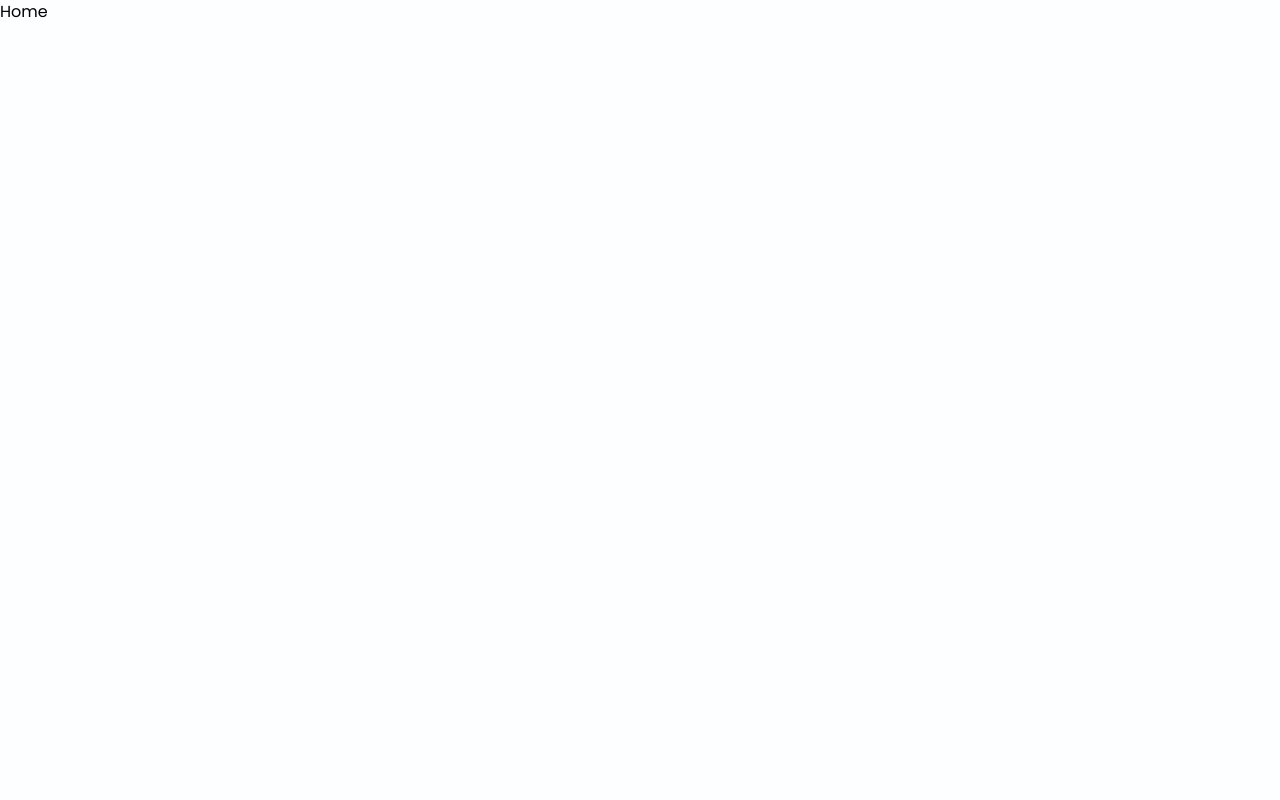
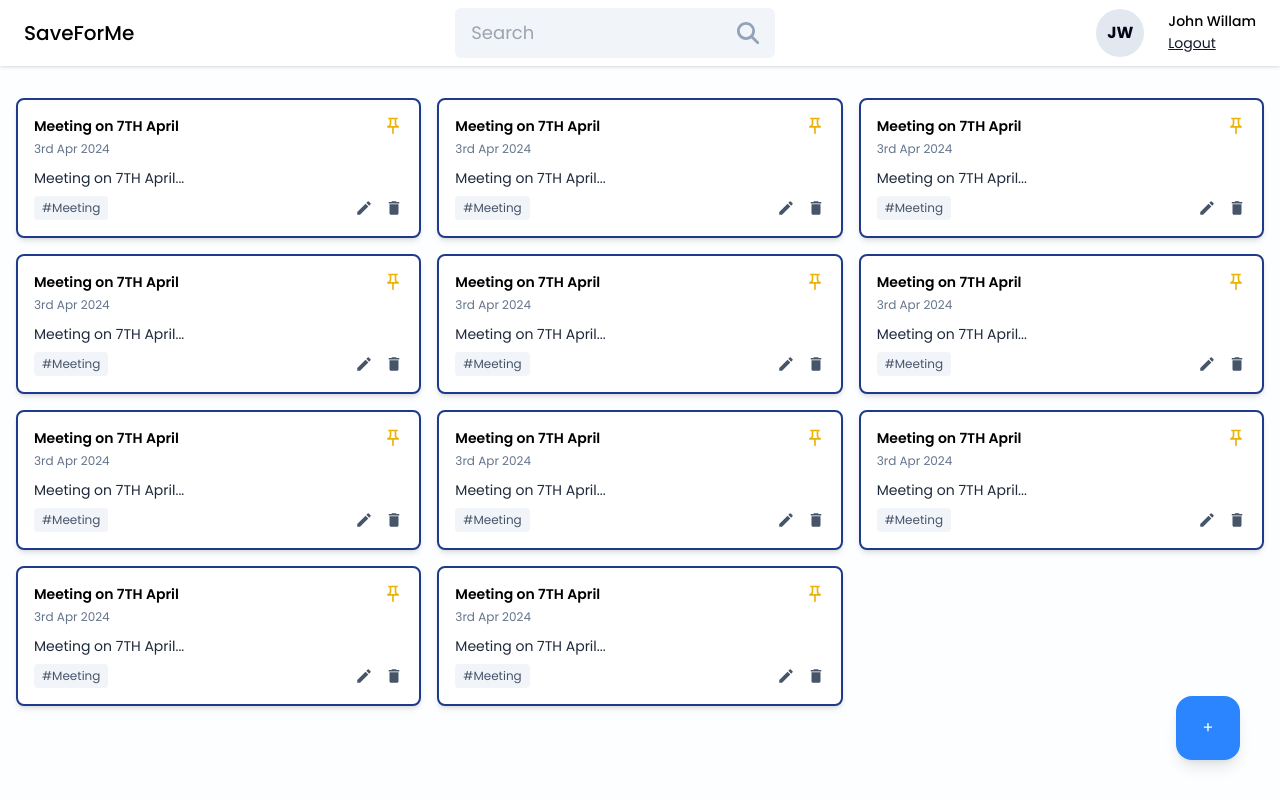
Before and after one commit to alaebouhmaladev/save-for-me, a React (Vite) app in the folder Client/: page /dashboard in a window 1280 px wide. Built offline with nearby package versions, Linux system fonts and the light colour scheme.

Commit message:
Dashboard and card, serachbar componenets

```diff
--- /dev/null
+++ b/Client/src/components/Cards/NoteCard.jsx
@@ -0,0 +1,46 @@
+import React from "react";
+import { MdOutlinePushPin, MdCreate, MdDelete } from "react-icons/md";
+
+const NoteCard = ({ title, date, content, tags, isPinned, onEdit, onDelete, onPinNote }) => {
+    return (
+
+        <div className={`p-4 rounded-lg shadow-md bg-white border-2 ${isPinned ? 'border-blue-900' : 'border-blue-200'} hover:border-blue-400`}>
+            <div className="flex justify-between items-start mb-2">
+                <div>
+                    <h2 className="text-sm font-semibold">{title}</h2>
+                    <span className="text-xs text-slate-500">{date}</span>
+                </div>
+                <MdOutlinePushPin
+                    className={`text-xl cursor-pointer ${isPinned ? 'text-yellow-500' : 'text-slate-400'} hover:text-yellow-600`}
+                    onClick={onPinNote}
+                    title="Pin Note"
+                    aria-label="Pin Note"
+                />
+            </div>
+
+            <p className="text-sm text-slate-800 mb-2">
+                {content?.slice(0, 100)}...
+            </p>
+
+            <div className="flex justify-between items-center text-sm text-slate-600">
+                <span className="text-xs bg-slate-100 px-2 py-1 rounded">{tags}</span>
+                <div className="flex items-center gap-3">
+                    <MdCreate
+                        className="text-lg cursor-pointer hover:text-green-600"
+                        onClick={onEdit}
+                        title="Edit Note"
+                        aria-label="Edit Note"
+                    />
+                    <MdDelete
+                        className="text-lg cursor-pointer hover:text-red-600"
+                        onClick={onDelete}
+                        title="Delete Note"
+                        aria-label="Delete Note"
+                    />
+                </div>
+            </div>
+        </div>
+    );
+};
+
+export default NoteCard;
--- /dev/null
+++ b/Client/src/components/Cards/ProfileInfo.jsx
@@ -0,0 +1,22 @@
+import React from "react";
+import {getInitials} from "../../utils/helper"
+
+const ProfileInfo = ({ onLogout }) => {
+
+    return(
+        <div className="flex items-center gap-6">
+            <div className="w-12 h-12 flex items-center justify-center rounded-full text-slate-950 font-bold bg-slate-200">
+                {getInitials("John Willam")}
+            </div>
+
+
+        <div>
+            <p  className="text-sm font-medium" >John Willam</p>
+            <button className="text-sm text-slate-900 underline" onClick={onLogout}> Logout </button>
+        </div>
+        </div>
+
+    )
+}
+
+export default ProfileInfo;
--- a/Client/src/components/NavBar.jsx
+++ b/Client/src/components/NavBar.jsx
@@ -1,11 +1,39 @@
-import React from "react";
+import React, { useState } from "react";
+import ProfileInfo from "./Cards/ProfileInfo";
+import { useNavigate } from 'react-router-dom';
+import SearchBar from "./SearchBar/SearchBar";
 
 const NavBar = () => {
+
+  const [searchQuery, setSearchQuery] = useState("");
+
+  const navigate = useNavigate();
+
+  const onLogout = () => {
+    navigate("/login");
+  };
+
+  const handleSearch = () =>{
+
+  };
+
+  const onClearSearch = () =>{
+    setSearchQuery("");
+  };
+
   return (
     <div className="bg-white flex items-center justify-between px-6 py-2 drop-shadow">
       <h2 className="text-xl font-medium text-black py-2">
         SaveForMe
       </h2>
+
+      <SearchBar
+        value={searchQuery}
+        onChange={(e) => setSearchQuery(e.target.value)}
+        handleSearch={handleSearch}
+        onClearSearch={onClearSearch}
+      />
+      <ProfileInfo onLogout={onLogout} />
     </div>
   );
 };
--- /dev/null
+++ b/Client/src/components/SearchBar/SearchBar.jsx
@@ -0,0 +1,21 @@
+import React from "react";
+import {FaMagnifyingGlass} from "react-icons/fa6";
+import { IoMdClose } from "react-icons/io";
+
+const SearchBar = ({value, onChange, handleSearch, onClearSearch}) => {
+    return (
+        <div className="w-80 flex items-center px-4 bg-slate-100 rounded-md">
+            <input
+            type="text"
+            placeholder="Search"
+            className="w-full text-lg bg-transparent py-[11px] outline-none"
+            value={value}
+            onChange={onChange}
+            />
+            {value && <IoMdClose className="text-2xl font-bold text-slate-500 cursor-pointer hover:text-black mr-3" onClick={onClearSearch} />}
+            <FaMagnifyingGlass className="text-2xl font-bold text-slate-400 cursor-pointer hover:text-black" onClick={handleSearch} />
+        </div>
+    )
+};
+
+export default SearchBar;
--- a/Client/src/pages/Home/home.jsx
+++ b/Client/src/pages/Home/home.jsx
@@ -1,9 +1,48 @@
 import React from "react";
+import NavBar from "../../components/NavBar";
+import NoteCard from "../../components/Cards/NoteCard";
 
 const Home = () => {
-    return(
-        <div>Home</div>
-    )
-}
+    const note = {
+        title: "Meeting on 7TH April",
+        date: "3rd Apr 2024",
+        content: "Meeting on 7TH April",
+        tags: "#Meeting",
+        isPinned: true,
+        onEdit: () => {},
+        onDelete: () => {},
+        onPinNote: () => {},
+    };
+
+    return (
+        <>
+            <NavBar />
+            <div className="container mx-auto px-4">
+                <div className="grid grid-cols-1 sm:grid-cols-2 md:grid-cols-3 gap-4 mt-8">
+                    <NoteCard {...note} />
+                    <NoteCard {...note} />
+                    <NoteCard {...note} />
+                    <NoteCard {...note} />
+                    <NoteCard {...note} />
+                    <NoteCard {...note} />
+                    <NoteCard {...note} />
+                    <NoteCard {...note} />
+                    <NoteCard {...note} />
+                    <NoteCard {...note} />
+                    <NoteCard {...note} />
+                </div>
+            </div>
+
+            <button
+                type="button"
+                className="w-16 h-16 flex items-center justify-center rounded-2xl bg-primary hover:bg-blue-700 text-white absolute right-10 bottom-10 shadow-lg"
+                title="Add Note"
+                aria-label="Add Note"
+            >
+                +
+            </button>
+        </>
+    );
+};
 
 export default Home;
--- a/Client/src/utils/helper.js
+++ b/Client/src/utils/helper.js
@@ -1,4 +1,20 @@
 export const validateEmail = (email) => {
-    const regex = /^[^\s@]+@[^\s@]+\.[^\s@]+$/;
-    return regex.test(email);
+  const regex = /^[^\s@]+@[^\s@]+\.[^\s@]+$/;
+  return regex.test(email);
 };
+
+export const getInitials = (name) => {
+  if (!name) {
+    return "";
+  }
+
+  const words = name.split(" ");
+
+  let initials = "";
+
+  for (let i = 0; i < Math.min(words.length, 2); i++) {
+    initials += words[i][0];
+  }
+
+  return initials.toUpperCase();
+};
```
